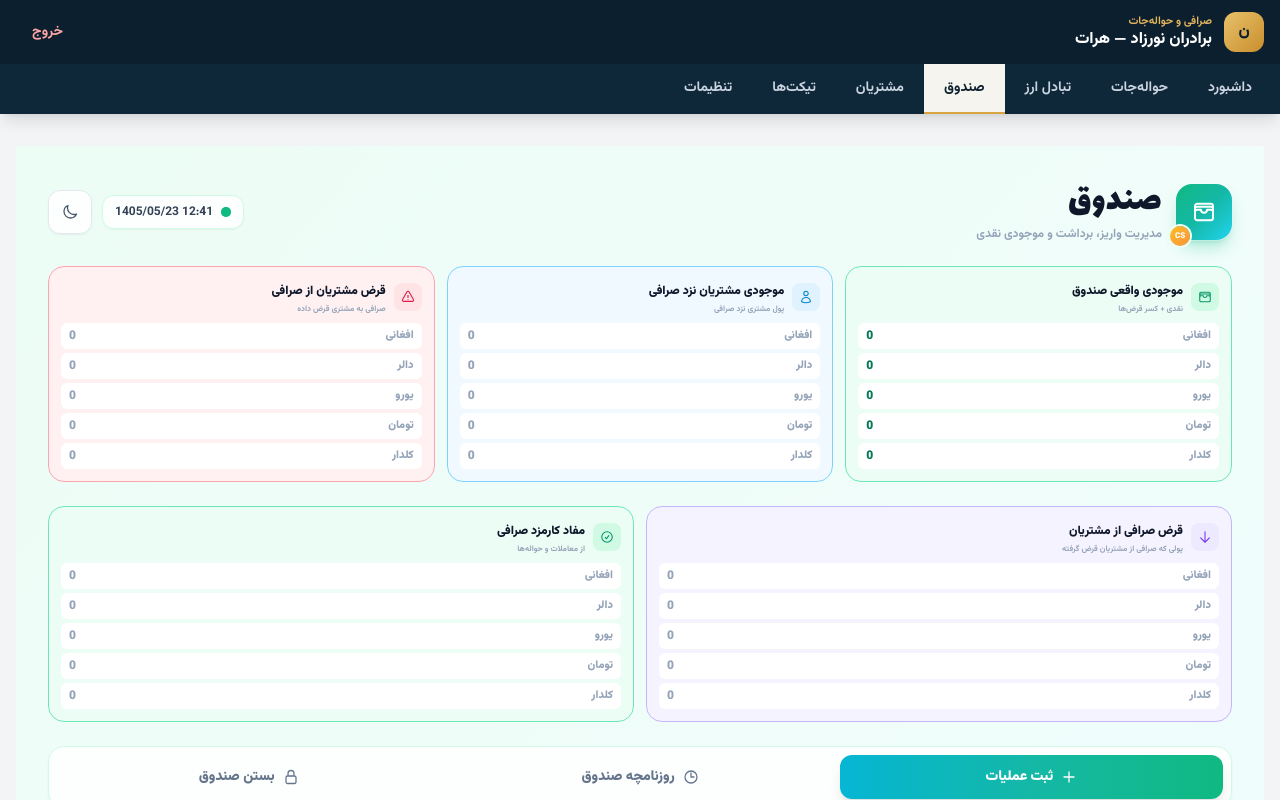
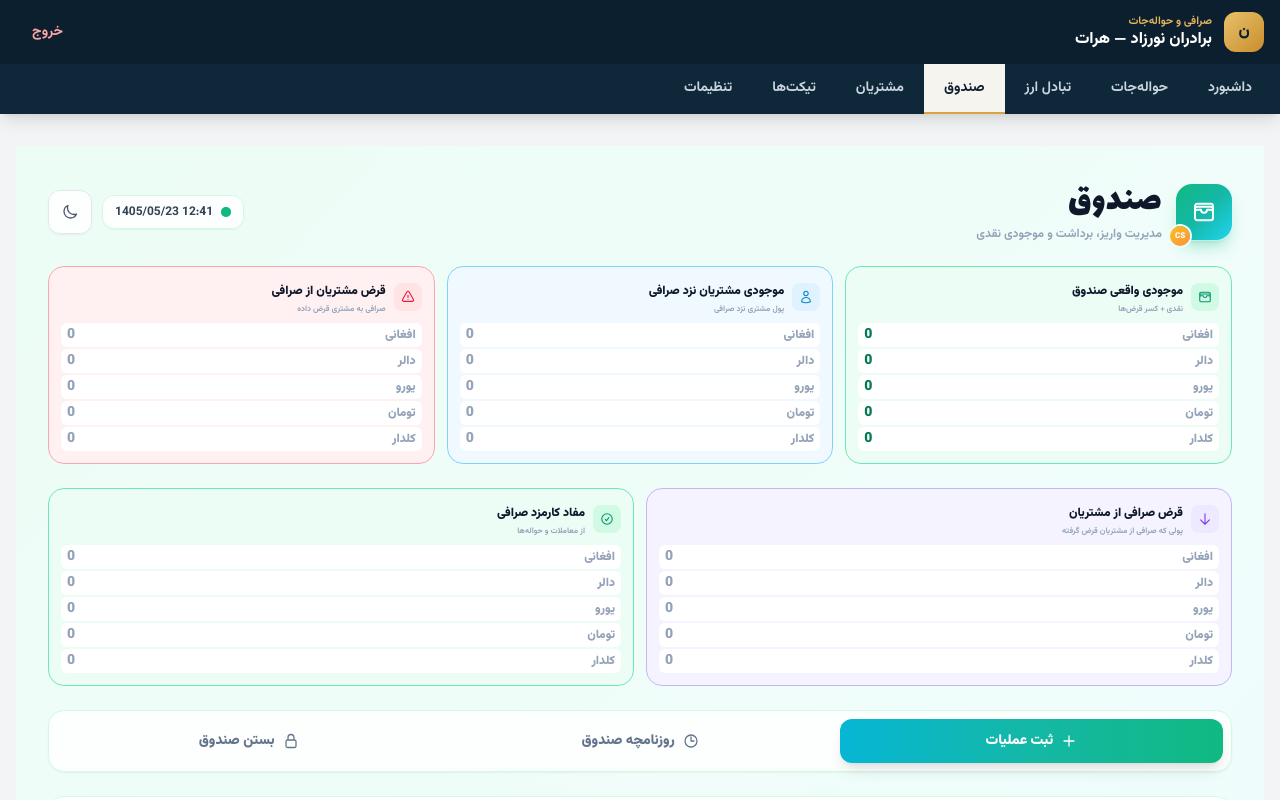
Before and after one commit to nasirahmadrahmati19-hue/exchange-admin, a Next.js app: page /dashboard/cash in a window 1280 px wide. Shown: the top 800 px of the page. Built offline with nearby package versions, Linux system fonts and the light colour scheme; sample sign-in values are in the browser's storage; a small style sheet from the web is missing.

Commit message:
Refactor currency display styles and structure

```diff
--- a/app/dashboard/cash/page.tsx
+++ b/app/dashboard/cash/page.tsx
@@ -275,13 +275,13 @@ export default function CashPage() {
           {subtitle && <div className={`text-[8px] font-bold ${subText}`}>{subtitle}</div>}
         </div>
       </div>
-      <div className="space-y-1">
+      <div className="space-y-0.5">
         {currencies.map(cur => {
           const bal = data[cur];
           return (
-            <div key={cur} className={`flex items-center justify-between rounded-md px-2 py-1 ${dk ? "bg-slate-900/50" : "bg-white"}`}>
-              <span className={`text-[11px] font-black ${subText}`}>{labels[cur]}</span>
-              <span className={`text-[12px] font-black tabular-nums ${colorFn(bal)}`}>{fmt(bal)}</span>
+            <div key={cur} className={`flex items-center justify-between rounded-md px-1.5 py-0.5 ${dk ? "bg-slate-900/50" : "bg-white"}`}>
+              <span className={`text-xs font-black ${subText}`}>{labels[cur]}</span>
+              <span className={`text-sm font-black tabular-nums ${colorFn(bal)}`}>{fmt(bal)}</span>
             </div>
           );
         })}
```
